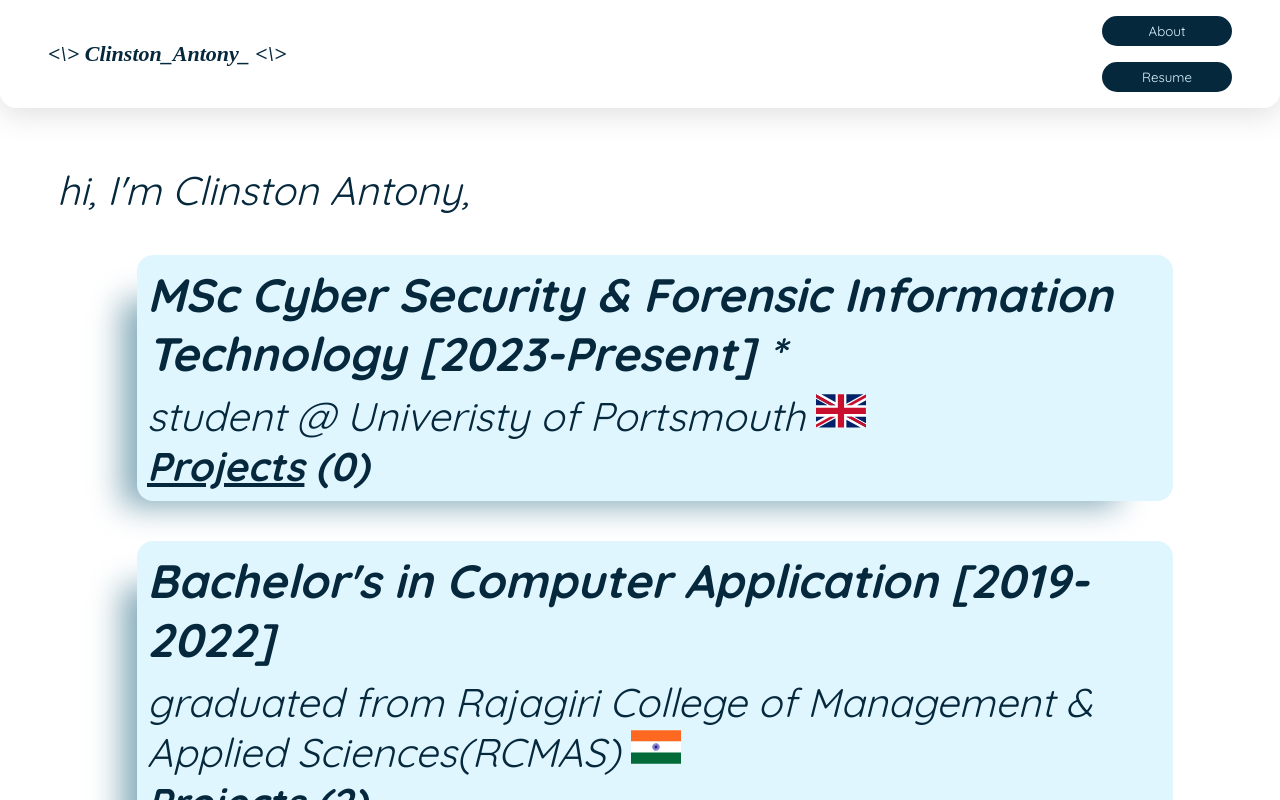
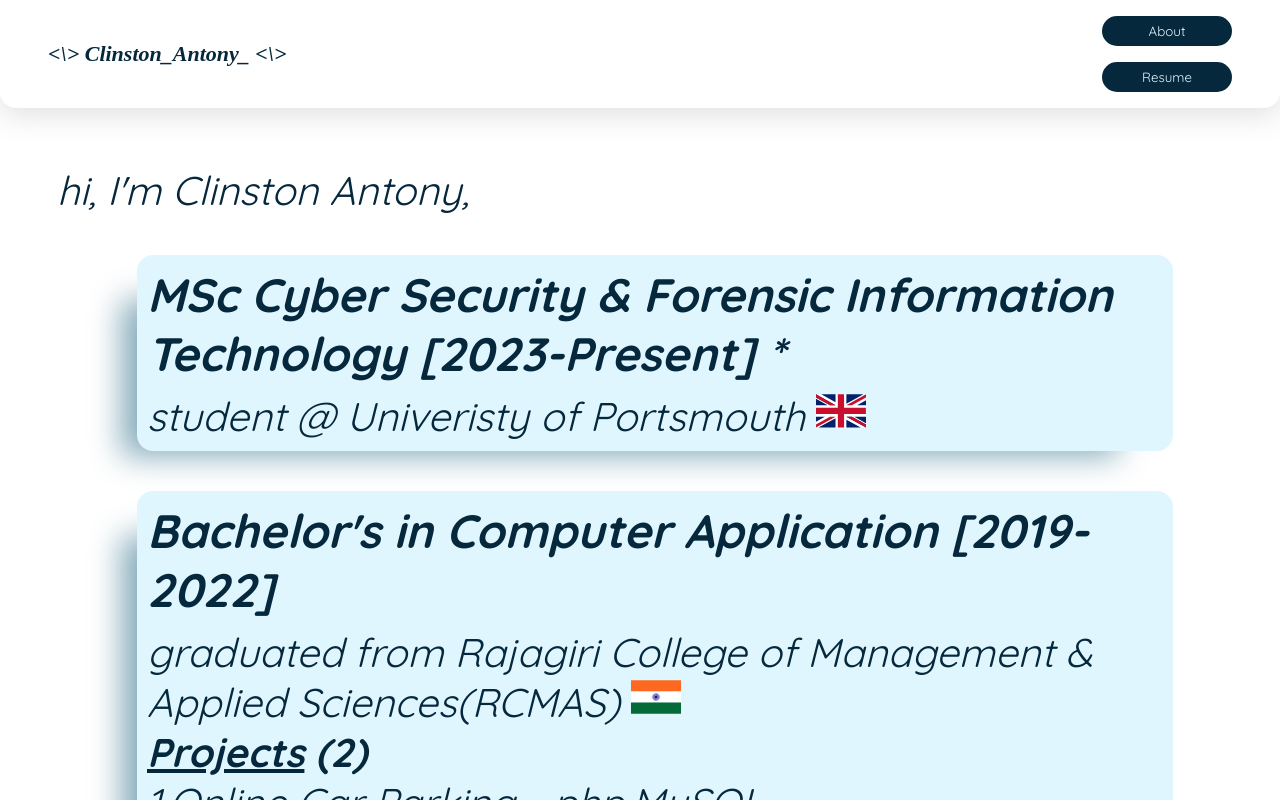
Before and after one commit to mrat0m/portfolio, a React (Create React App) app: page /about in a window 1280 px wide. Shown: the top 800 px of the page. Built offline with nearby package versions, Linux system fonts and the light colour scheme.

Commit message:
updated Current About

```diff
--- a/src/about.jsx
+++ b/src/about.jsx
@@ -108,8 +108,8 @@ const About = () => {
                 <h3 className='entryHeading'>MSc Cyber Security {"&"} Forensic Information Technology <i> [2023-Present] *</i></h3>
                 student @ Univeristy of Portsmouth <GB title="United Kingdom" className="icon" />
                 <br />
-                <b><u>Projects</u> (0)</b>
-                {/* <div className="projects">
+                {/* <b><u>Projects</u> (0)</b>
+                <div className="projects">
                     *No Projects*
                 </div> */}
             </div>
```
